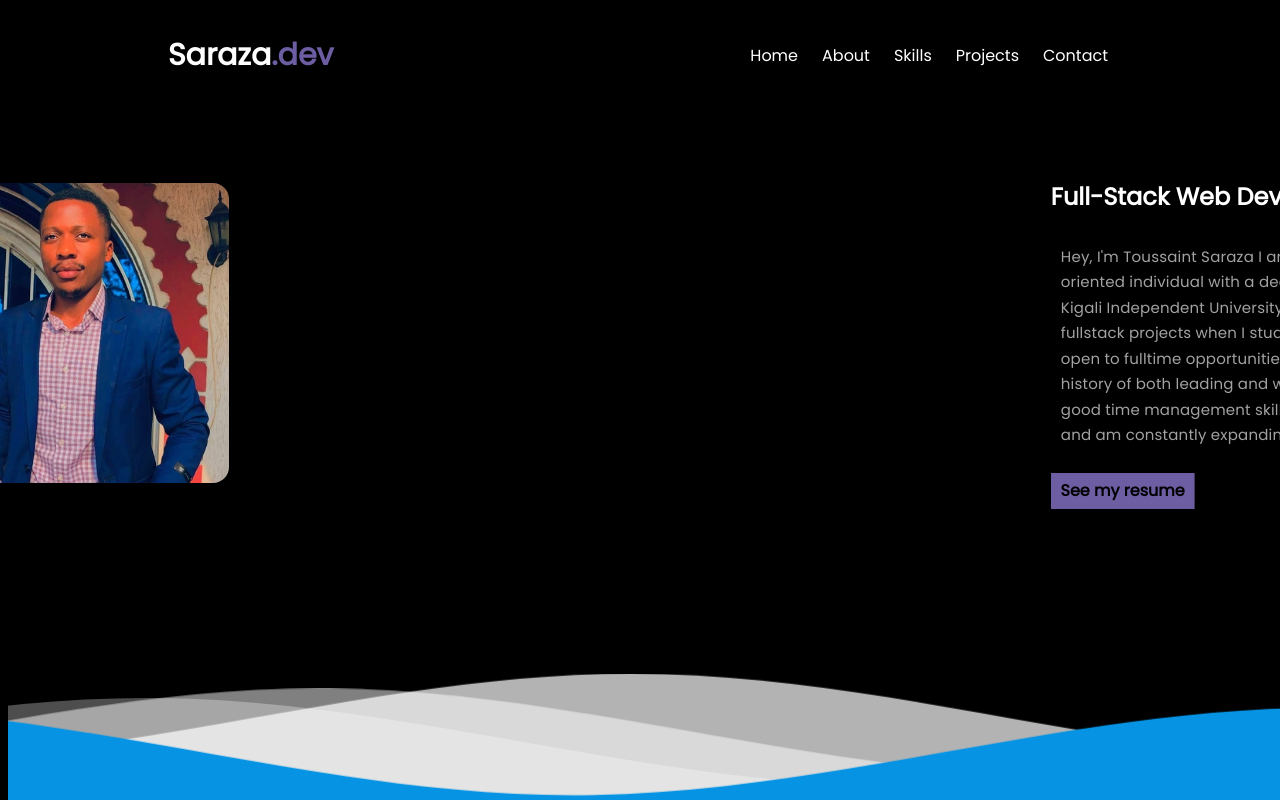
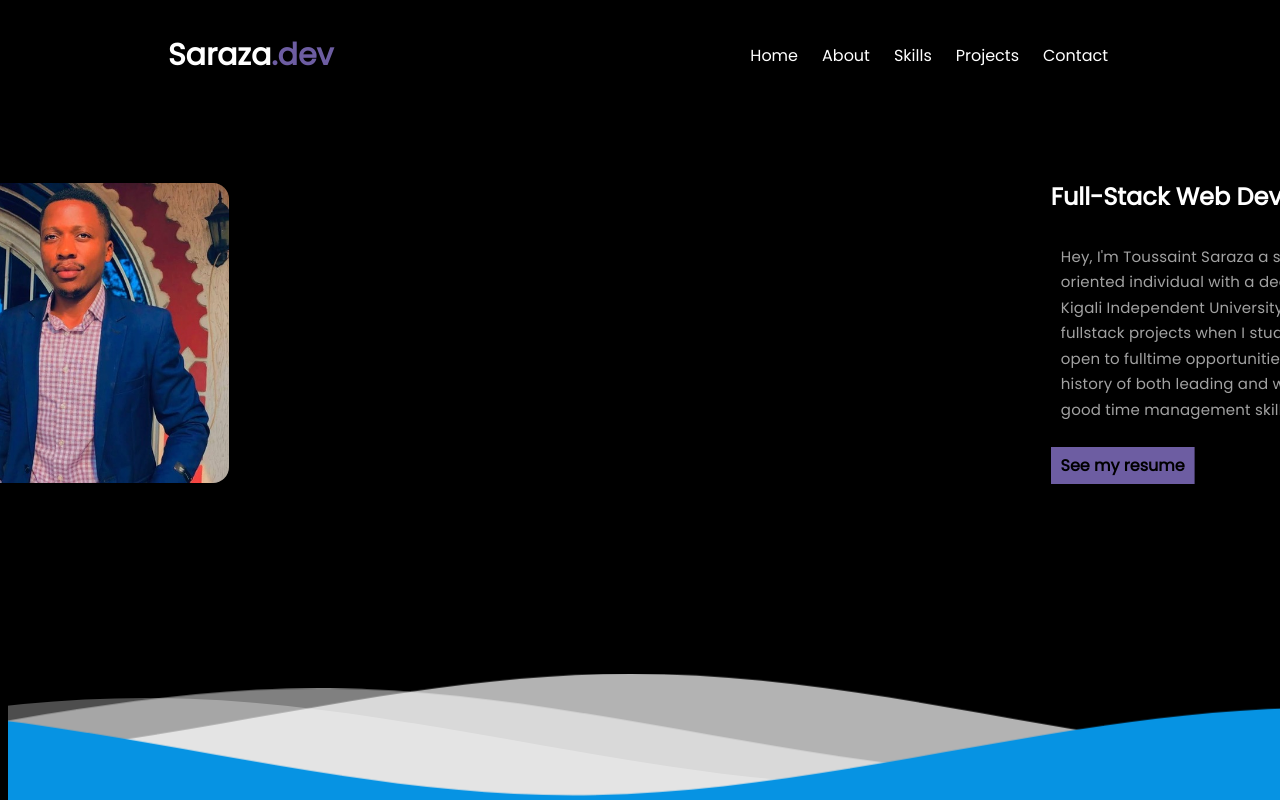
Before and after one commit to sarazaToussaint/Saraza-dev, a React (Create React App) app: page /About in a window 1280 px wide. Built offline with nearby package versions, Linux system fonts and the light colour scheme.

Commit message:
Fix some grammatical errors

```diff
--- a/src/components/About.jsx
+++ b/src/components/About.jsx
@@ -19,13 +19,11 @@ const About = () => (
             {data.data.developer}
             {' '}
           </span>
-          I am a self-motivated and goal oriented individual with a degree
+          a self-motivated and goal oriented individual with a degree
           in Computer Science from Kigali Independent University.
           I have worked on a variety of fullstack projects when I studied at Microverse and am
           now open to fulltime opportunities. I have a demonstrated history
-          of both leading and working in teams, along with good time management
-          skills. I enjoy learning new skills and am constantly expanding my
-          current skill set.
+          of both leading and working in teams, along with good time management skills.
         </p>
         <a href="https://docs.google.com/document/d/1Gz_HMGGmernqwVFcTqWqM7A8Fy9NqvI6YBc1dQSPPWI/edit" target="_blank" rel="noreferrer" className="btn myBtn btn-primary">See my resume</a>
       </div>
```
